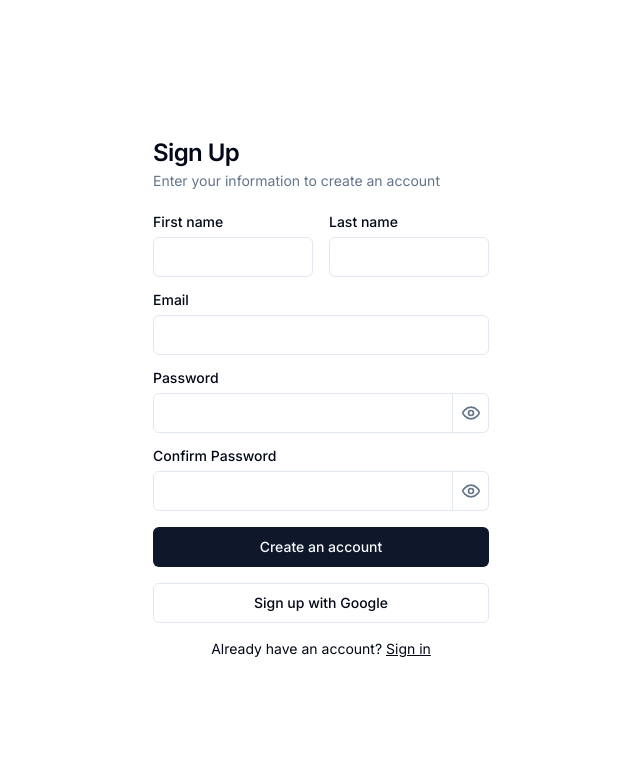
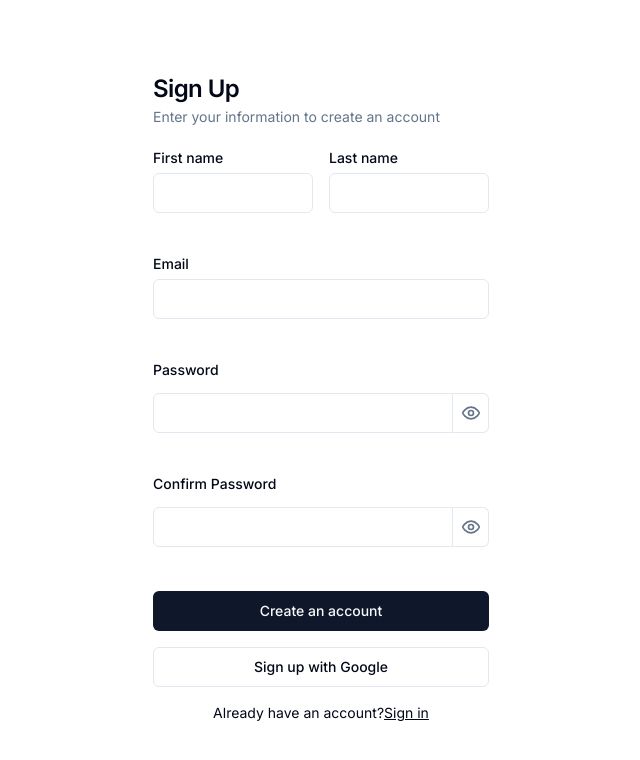
Before and after one commit to reneruano95/tinderpet-v2.0, a Next.js app: page /sign-up in a window 1280 px wide. Shown: the top 760 px of the page, without its empty margins (319-959 px from the left). Built offline with nearby package versions, Linux system fonts and the light colour scheme.

Commit message:
minor fixes to sign-in page & sign-up page

```diff
--- a/components/auth/sign-in/sign-in-form.tsx
+++ b/components/auth/sign-in/sign-in-form.tsx
@@ -6,12 +6,6 @@ import { Eye, EyeOff } from "lucide-react";
 import { useForm } from "react-hook-form";
 import { zodResolver } from "@hookform/resolvers/zod";
 
-import { Button } from "@/components/ui/button";
-import { Input } from "@/components/ui/input";
-
-import { signInSchema } from "@/lib/types/schemas";
-import { SignInSchemaType } from "@/lib/types";
-import { toggleShowPassword } from "@/lib/utils";
 import {
   Form,
   FormControl,
@@ -21,6 +15,12 @@ import {
   FormMessage,
   FormDescription,
 } from "@/components/ui/form";
+import { Button } from "@/components/ui/button";
+import { Input } from "@/components/ui/input";
+
+import { signInSchema } from "@/lib/types/schemas";
+import { SignInSchemaType } from "@/lib/types";
+import { toggleShowPassword } from "@/lib/utils";
 
 export default function SignInForm() {
   const { showPassword, showPasswordHandler } = toggleShowPassword();
@@ -98,14 +98,17 @@ export default function SignInForm() {
                         type={showPassword ? "text" : "password"}
                       />
                       <Button
+                        asChild
                         onClick={() => showPasswordHandler()}
                         className="text-muted-foreground p-0 h-10 w-10 m-0 rounded-s-none bg-transparent hover:bg-muted border border-input border-s-0"
                       >
-                        {showPassword ? (
-                          <EyeOff className="h-5 w-5 m-0" />
-                        ) : (
-                          <Eye className="h-5 w-5 m-0" />
-                        )}
+                        <div>
+                          {showPassword ? (
+                            <EyeOff className="h-5 w-5 m-0" />
+                          ) : (
+                            <Eye className="h-5 w-5 m-0" />
+                          )}
+                        </div>
                       </Button>
                     </div>
                   </FormControl>
--- a/components/auth/sign-up/sign-up-form.tsx
+++ b/components/auth/sign-up/sign-up-form.tsx
@@ -2,17 +2,49 @@
 
 import Link from "next/link";
 
+import { useForm } from "react-hook-form";
+import { zodResolver } from "@hookform/resolvers/zod";
+
 import { Eye, EyeOff } from "lucide-react";
 
+import {
+  Form,
+  FormControl,
+  FormField,
+  FormItem,
+  FormLabel,
+  FormMessage,
+  FormDescription,
+} from "@/components/ui/form";
 import { Button } from "@/components/ui/button";
 import { Input } from "@/components/ui/input";
 import { Label } from "@/components/ui/label";
+
 import { toggleShowConfirmPassword, toggleShowPassword } from "@/lib/utils";
+import { signUpSchema } from "@/lib/types/schemas";
+import { SignUpSchemaType } from "@/lib/types";
 
 export default function SignUpForm() {
   const { showPassword, showPasswordHandler } = toggleShowPassword();
   const { showConfirmPassword, showConfirmPasswordHandler } =
     toggleShowConfirmPassword();
+
+  const form = useForm<SignUpSchemaType>({
+    resolver: zodResolver(signUpSchema),
+    defaultValues: {
+      firstName: "",
+      lastName: "",
+      email: "",
+      password: "",
+      confirmPassword: "",
+    },
+  });
+
+  const onSubmit = async (data: SignUpSchemaType) => {
+    console.log(data);
+    // signUp(data)
+    form.reset();
+  };
 
   return (
     <div className="mx-auto max-w-sm">
@@ -25,63 +57,141 @@ export default function SignUpForm() {
         </p>
       </div>
 
-      <div className="p-6 pt-0">
+      <Form {...form}>
+        <form onSubmit={form.handleSubmit(onSubmit)} className="p-6 pt-0">
           <div className="grid gap-4">
             <div className="grid grid-cols-2 gap-4">
-            <div className="grid gap-2">
-              <Label htmlFor="first-name">First name</Label>
-              <Input id="first-name" placeholder="" />
+              <FormField
+                control={form.control}
+                name="firstName"
+                render={({ field }) => (
+                  <FormItem className="grid gap-2">
+                    <FormLabel htmlFor="first-name">First name</FormLabel>
+                    <FormControl>
+                      <Input
+                        id="first-name"
+                        placeholder=""
+                        {...field}
+                        type="text"
+                        className="!mt-0"
+                      />
+                    </FormControl>
+                    <FormMessage className="!mt-0" />
+                  </FormItem>
+                )}
+              />
+
+              <FormField
+                control={form.control}
+                name="lastName"
+                render={({ field }) => (
+                  <FormItem className="grid gap-2">
+                    <FormLabel htmlFor="last-name">Last name</FormLabel>
+                    <FormControl>
+                      <Input
+                        id="last-name"
+                        placeholder=""
+                        {...field}
+                        type="text"
+                        className="!mt-0"
+                      />
+                    </FormControl>
+                    <FormMessage className="!mt-0" />
+                  </FormItem>
+                )}
+              />
             </div>
-            <div className="grid gap-2">
-              <Label htmlFor="last-name">Last name</Label>
-              <Input id="last-name" placeholder="" />
-            </div>
-          </div>
-          <div className="grid gap-2">
-            <Label htmlFor="email">Email</Label>
-            <Input id="email" type="email" placeholder="" />
-          </div>
-          <div className="grid gap-2">
-            <Label htmlFor="password">Password</Label>
+
+            <FormField
+              control={form.control}
+              name="email"
+              render={({ field }) => (
+                <FormItem className="grid gap-2">
+                  <FormLabel htmlFor="email">Email</FormLabel>
+                  <FormControl>
+                    <Input
+                      id="email"
+                      placeholder=""
+                      {...field}
+                      type="email"
+                      className="!mt-0"
+                    />
+                  </FormControl>
+                  <FormMessage className="!mt-0" />
+                </FormItem>
+              )}
+            />
+
+            <FormField
+              control={form.control}
+              name="password"
+              render={({ field }) => (
+                <FormItem className="grid gap-2">
+                  <FormLabel htmlFor="password">Password</FormLabel>
+                  <FormControl>
                     <div className="flex items-center">
                       <Input
                         id="password"
+                        {...field}
                         className="rounded-e-none"
                         type={showPassword ? "text" : "password"}
                       />
                       <Button
+                        asChild
                         onClick={() => showPasswordHandler()}
                         className="text-muted-foreground p-0 h-10 w-10 m-0 rounded-s-none bg-transparent hover:bg-muted border border-input border-s-0"
                       >
+                        <div>
                           {showPassword ? (
                             <EyeOff className="h-5 w-5 m-0" />
                           ) : (
                             <Eye className="h-5 w-5 m-0" />
                           )}
+                        </div>
                       </Button>
                     </div>
-          </div>
+                  </FormControl>
+                  <FormMessage className="!mt-0" />
+                </FormItem>
+              )}
+            />
 
-          <div className="grid gap-2">
-            <Label htmlFor="confirm-password">Confirm Password</Label>
+            <FormField
+              control={form.control}
+              name="confirmPassword"
+              render={({ field }) => (
+                <FormItem className="grid gap-2">
+                  <FormLabel htmlFor="confirm-password">
+                    Confirm Password
+                  </FormLabel>
+                  <FormControl>
                     <div className="flex items-center">
                       <Input
                         id="confirm-password"
+                        {...field}
                         className="rounded-e-none"
                         type={showConfirmPassword ? "text" : "password"}
                       />
                       <Button
+                        asChild
                         onClick={() => showConfirmPasswordHandler()}
                         className="text-muted-foreground p-0 h-10 w-10 m-0 rounded-s-none bg-transparent hover:bg-muted border border-input border-s-0"
                       >
+                        <div>
                           {showConfirmPassword ? (
                             <EyeOff className="h-5 w-5 m-0" />
                           ) : (
                             <Eye className="h-5 w-5 m-0" />
                           )}
+                        </div>
                       </Button>
                     </div>
-          </div>
+                  </FormControl>
+                  <FormMessage className="!mt-0" />
+                </FormItem>
+              )}
+            />
+
             <Button type="submit" className="w-full">
               Create an account
             </Button>
@@ -90,12 +200,13 @@ export default function SignUpForm() {
             </Button>
           </div>
           <div className="mt-4 text-center text-sm">
-          Already have an account?{" "}
+            Already have an account?
             <Link href="/sign-in" className="underline">
               Sign in
             </Link>
           </div>
-      </div>
+        </form>
+      </Form>
     </div>
   );
 }
--- a/lib/types/schemas.ts
+++ b/lib/types/schemas.ts
@@ -9,13 +9,13 @@ export const signUpSchema = z
   .object({
     firstName: z.string().min(1, "First name is required"),
     lastName: z.string().min(1, "Last name is required"),
-    email: z.string().email('"Invalid email address"'),
+    email: z.string().email("Invalid email address"),
     password: z.string().min(6, "Password must be at least 6 characters"),
     confirmPassword: z
       .string()
       .min(6, "Password must be at least 6 characters"),
   })
   .refine((data) => data.password === data.confirmPassword, {
-    message: "Passwords do not match",
+    message: "Passwords don't match",
     path: ["confirmPassword"],
   });
--- a/lib/utils.ts
+++ b/lib/utils.ts
@@ -9,7 +9,10 @@ export function cn(...inputs: ClassValue[]) {
 export function toggleShowPassword() {
   const [showPassword, setShowPassword] = useState<boolean>(false);
 
-  const showPasswordHandler = () => setShowPassword(!showPassword);
+  const showPasswordHandler = (event?: React.MouseEvent<HTMLButtonElement>) => {
+    event?.preventDefault();
+    setShowPassword(!showPassword);
+  };
 
   return { showPassword, showPasswordHandler };
 }
```
Also changed, not shown: lib/types/index.d.ts (+4 -3 lines). Lines whose indentation alone changed are shown as unchanged.
